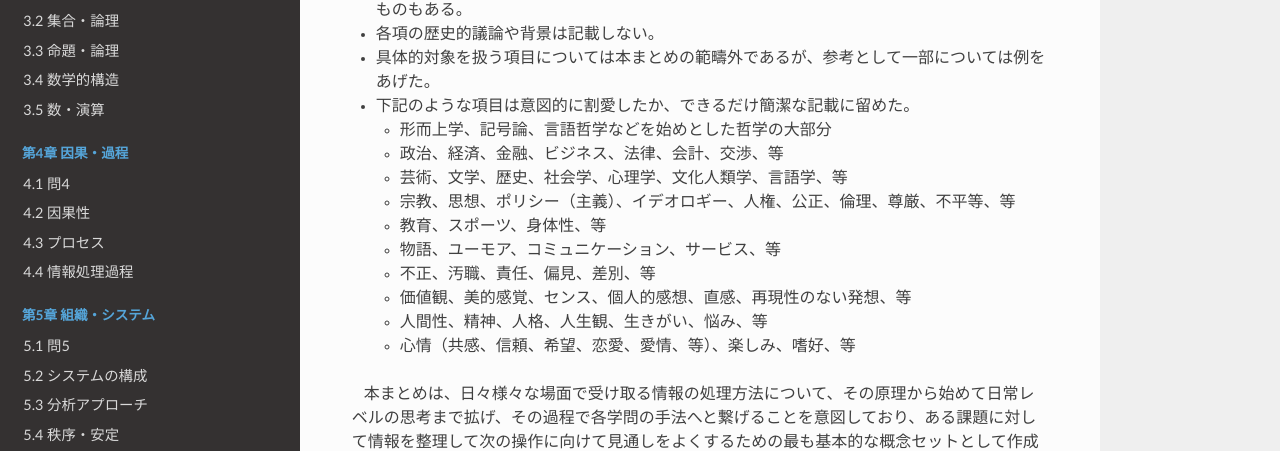
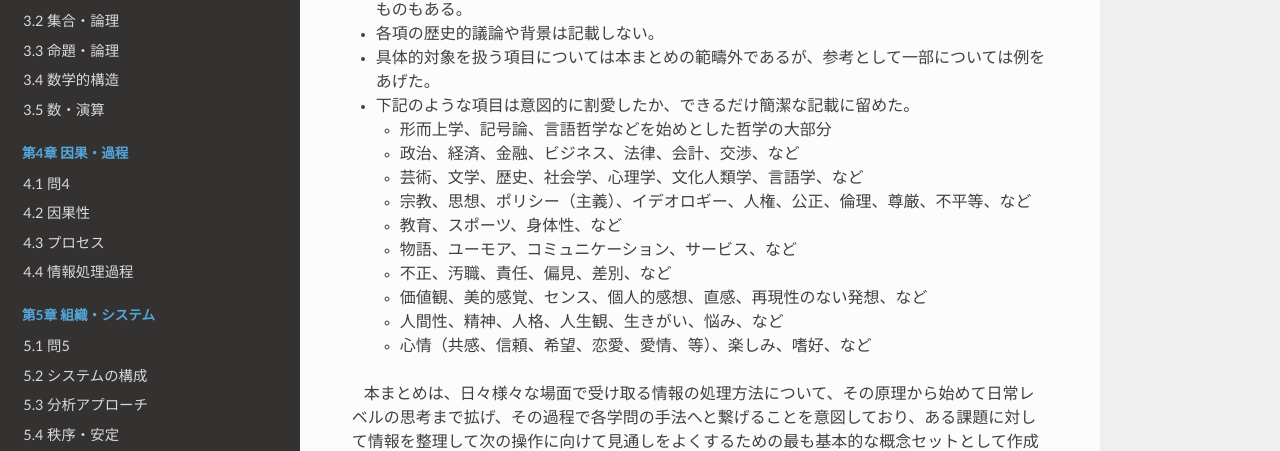
Before and after one commit to the-understanding/texts, an MkDocs documentation site: the page built from markdown_jp/preface.md, in a window 1280 px wide and 1204 px high. Shown: the part 453-904 px from the top of the window. Built offline with MkDocs 1.6.1, drawn with Linux system fonts in a browser that asks for light colours; nearby versions of some CDN libraries.

Commit message:
文書の更新

```diff
--- a/markdown_jp/preface.md
+++ b/markdown_jp/preface.md
@@ -8,15 +8,15 @@
 - 具体的対象を扱う項目については本まとめの範疇外であるが、参考として一部については例をあげた。
 - 下記のような項目は意図的に割愛したか、できるだけ簡潔な記載に留めた。
 	- 形而上学、記号論、言語哲学などを始めとした哲学の大部分
-	- 政治、経済、金融、ビジネス、法律、会計、交渉、等
-	- 芸術、文学、歴史、社会学、心理学、文化人類学、言語学、等
-	- 宗教、思想、ポリシー（主義）、イデオロギー、人権、公正、倫理、尊厳、不平等、等
-	- 教育、スポーツ、身体性、等
-	- 物語、ユーモア、コミュニケーション、サービス、等
-	- 不正、汚職、責任、偏見、差別、等
-	- 価値観、美的感覚、センス、個人的感想、直感、再現性のない発想、等
-	- 人間性、精神、人格、人生観、生きがい、悩み、等
-	- 心情（共感、信頼、希望、恋愛、愛情、等）、楽しみ、嗜好、等
+	- 政治、経済、金融、ビジネス、法律、会計、交渉、など
+	- 芸術、文学、歴史、社会学、心理学、文化人類学、言語学、など
+	- 宗教、思想、ポリシー（主義）、イデオロギー、人権、公正、倫理、尊厳、不平等、など
+	- 教育、スポーツ、身体性、など
+	- 物語、ユーモア、コミュニケーション、サービス、など
+	- 不正、汚職、責任、偏見、差別、など
+	- 価値観、美的感覚、センス、個人的感想、直感、再現性のない発想、など
+	- 人間性、精神、人格、人生観、生きがい、悩み、など
+	- 心情（共感、信頼、希望、恋愛、愛情、等）、楽しみ、嗜好、など
 
 &emsp;本まとめは、日々様々な場面で受け取る情報の処理方法について、その原理から始めて日常レベルの思考まで拡げ、その過程で各学問の手法へと繋げることを意図しており、ある課題に対して情報を整理して次の操作に向けて見通しをよくするための最も基本的な概念セットとして作成している。その実践的な意味において誰にでも役立つものとなる可能性がある一方で、筆者の個人的な見解であって一般的ではない内容も含まれている可能性があるため、公開するにあたっては、自己責任で利用して頂きたいと共に各々が適宜修正して使用されることを望むものである。
 筆者の知識の偏りにより項目ごとに情報量に差があることも課題であり、また分野を問わず似かよった概念を集めて一般の教科書等とは順序や項目の割り振りが異なっている箇所も多いが、検討を重ね修正を続ける意向である。
```
